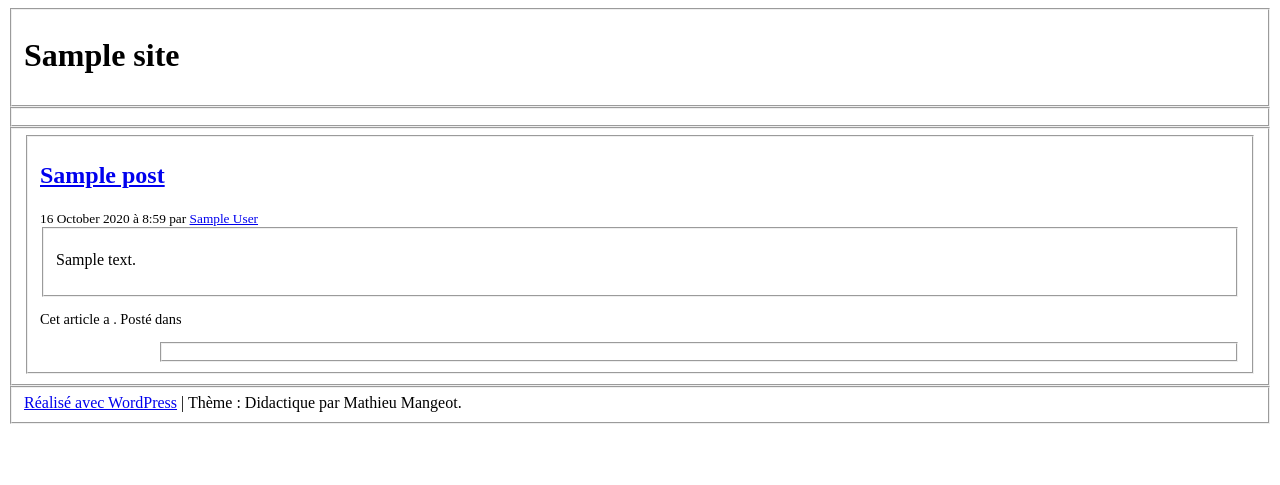
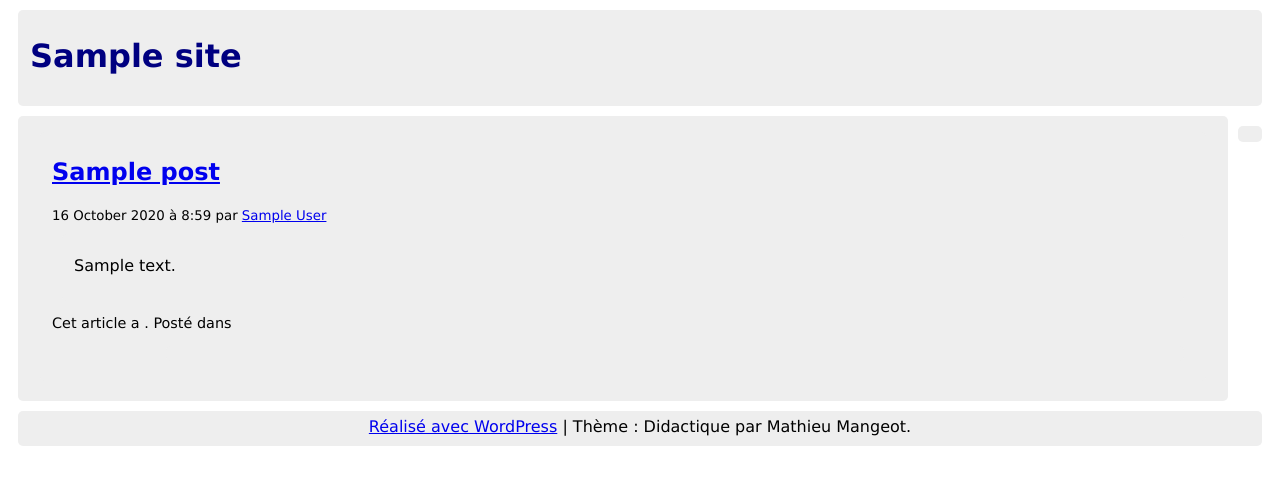
Before and after one commit to Boyadjie/Nebuleuse-projet-wordpress, a WordPress theme: template page.php in a window 1280 px wide. Shown: the top 485 px of the page. Run offline with PHP 8.4 and a stand-in for WordPress, Linux system fonts and the light colour scheme; the site name, menu and one post (Sample post) are stand-ins, and other content is empty.

Commit message:
ya re le css

```diff
--- a/css/site.css
+++ b/css/site.css
@@ -1,3 +1,70 @@
 /* feuille de style pour le site
 Auteur : Mathieu Mangeot
 */
+body {
+  font-family: "Lucida Grande",Tahoma,Helvetica,sans-serif;
+  background-color: white ;
+}
+
+header {
+  display: block;
+  color: navy;
+}
+
+header fieldset, header fieldset legend {
+  border: none;}
+
+header nav {
+  display:block;
+}
+
+#menuprincipal ul {
+	list-style-type: none; list-style-image: none;
+  }
+#menuprincipal li {display: inline; }
+#menuprincipal ul li a {text-decoration:none;  margin: 4px;
+	padding: 5px 20px 5px 20px; color: black;
+}
+#menuprincipal ul li a:hover {color: black;
+	background: yellow; }
+
+#legendemenuprincipal  {
+  float:left;
+}
+
+fieldset {
+  margin: 10px;
+}
+fieldset, legend {
+    background-color: #eee;
+    border-radius: 5px;
+    }
+legend {
+  border-top-left-radius: 5px;
+  border-top-right-radius: 5px;
+    font-weight: normal;
+    font-style: italic;
+    font-size: 1em;
+    text-shadow: #fff 1px 1px 1px;
+  }
+
+#fieldsetcontent, #fieldsetcontent fieldset, #fieldsetcontent legend, .post, .entry fieldset,  .entry legend  {
+  border: none;
+}
+
+#content > aside {
+  float: right;
+}
+
+#fieldsetsidebar, #fieldsetsidebar legend {
+  border: none;
+}
+
+footer fieldset, footer fieldset legend {
+  border: none;
+}
+
+footer {
+  display: block;
+  text-align: center;
+}
```
